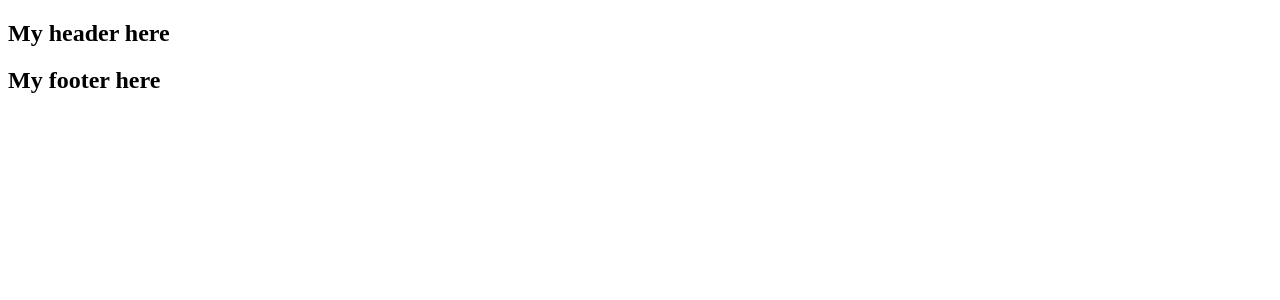
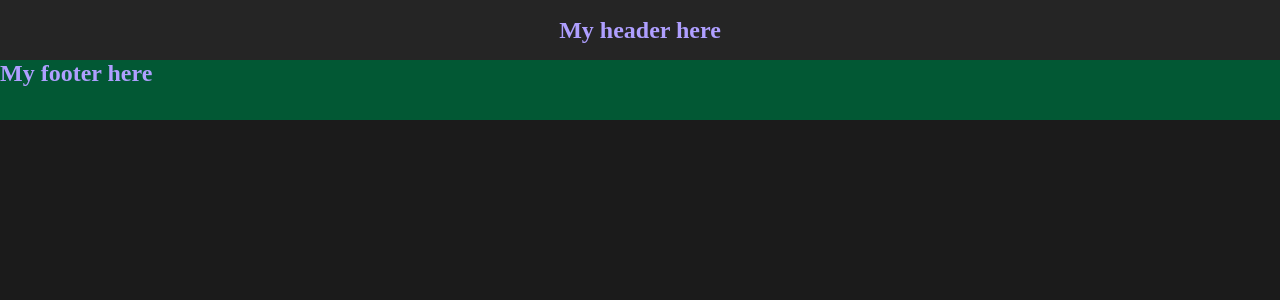
Before and after one commit to NeilTejada/117-42, a Django app: template templates/base.html in a window 1280 px wide. Shown: the top 300 px of the page. Run offline with Django 5.2, Linux system fonts and the light colour scheme; the template is opened without the code that fills it, so the values that code supplies are empty.

Commit message:
sunday class

```diff
--- a/config/settings.py
+++ b/config/settings.py
@@ -117,6 +117,7 @@ USE_TZ = True
 # https://docs.djangoproject.com/en/5.0/howto/static-files/
 
 STATIC_URL = 'static/'
+STATICFILES_DIRS = [str(BASE_DIR.joinpath("static"))]
 
 # Default primary key field type
 # https://docs.djangoproject.com/en/5.0/ref/settings/#default-auto-field
--- /dev/null
+++ b/pages/forms.py
@@ -0,0 +1,6 @@
+from django import forms
+
+class ContactForm(forms.Form):
+    name = forms.CharField(max_length=225, widget=forms.TextInput(attrs={'placeholder':"Enter Your Name"}))
+    email = forms.EmailField(widget=forms.TextInput(attrs={'placeholder':"Enter Email"}))
+    message = forms.CharField(widget=forms.Textarea(attrs={'placeholder':"Whats Up?"}))
--- a/pages/urls.py
+++ b/pages/urls.py
@@ -3,4 +3,5 @@ from pages import views
 
 urlpatterns = [
     path("test", views.test_view, name="test"),
+    path("contact", views.contact_view, name="contact"),
 ]
--- a/pages/views.py
+++ b/pages/views.py
@@ -1,5 +1,10 @@
 from django.shortcuts import render
+from .forms import ContactForm
 
 # Create your views here.
 def test_view(request):
     return render(request, 'pages/test.html')
+
+def contact_view(request):
+    form = ContactForm()    #Creating the from instance
+    return render(request, 'pages/contact.html', {'form': form})
--- /dev/null
+++ b/static/css/base.css
@@ -0,0 +1,39 @@
+/* CSS Variables - Colors */
+:root {
+    --surface-color: #252525;
+    --background-color: #1B1B1B;
+
+    --primary-color: #af9fff;
+    --secondary-color: #025834;
+
+    --neutral-color: #e0e0e0;
+}
+
+* {
+    margin: 0;
+    padding: 0;
+}
+
+body {
+    height: 100vh;
+    background-color: var(--background-color);
+}
+
+h1 {
+    color: var(--primary-color);
+    font-size: 1.8rem;
+}
+
+h2 {
+    color: var(--primary-color);
+}
+
+p {
+    color: var(--neutral-color);
+}
+
+.center {
+    display: flex;
+    justify-content: center;
+    align-items: center;
+}
--- /dev/null
+++ b/static/css/footer.css
@@ -0,0 +1,6 @@
+
+footer {
+    background-color: var(--secondary-color);
+    height: 60px;
+    color: white;
+}
--- /dev/null
+++ b/static/css/header.css
@@ -0,0 +1,7 @@
+header {
+    background-color: var(--surface-color);
+    height: 60px;
+    position: sticky;
+    top: 0;
+    color: white;
+}
--- /dev/null
+++ b/static/css/pages.css
@@ -0,0 +1,18 @@
+.contact-section {
+    flex-direction: column;
+    padding: 2rem;
+}
+
+.contact-section form {
+    width: 30rem;
+    height: 25rem;
+    border: 1px solid var(--secondary-color);
+    border-radius: 4px;
+    padding: 1rem 2rem;
+    margin-top: 2rem;
+
+    display: flex;
+    flex-direction: column;
+    align-items: center;
+    justify-content: space-evenly;
+}
--- a/templates/base.html
+++ b/templates/base.html
@@ -1,17 +1,28 @@
+{% load static %}
+
 <!DOCTYPE html>
 <html lang="en">
   <head>
     <meta charset="UTF-8" />
     <meta name="viewport" content="width=device-width, initial-scale=1.0" />
     <title>{% block title %}{% endblock title %}</title>
+
+    <link rel="stylesheet" href="{% static './css/base.css' %}">
+    <link rel="stylesheet" href="{% static './css/header.css' %}">
+    <link rel="stylesheet" href="{% static './css/footer.css' %}">
+    <link rel="stylesheet" href="{% static './css/pages.css' %}">
   </head>
   <body>
-    <h2>My header here</h2>
+    <header class="center">
+      <h2>My header here</h2>
+    </header>
 
     {% block content %}
 
     {% endblock content %}
 
-    <h2>My footer here</h2>
+    <footer>
+      <h2>My footer here</h2>
+    </footer>
   </body>
 </html>
```
Also changed, not shown: templates/pages/contact.html (added, +28 -0 lines).
